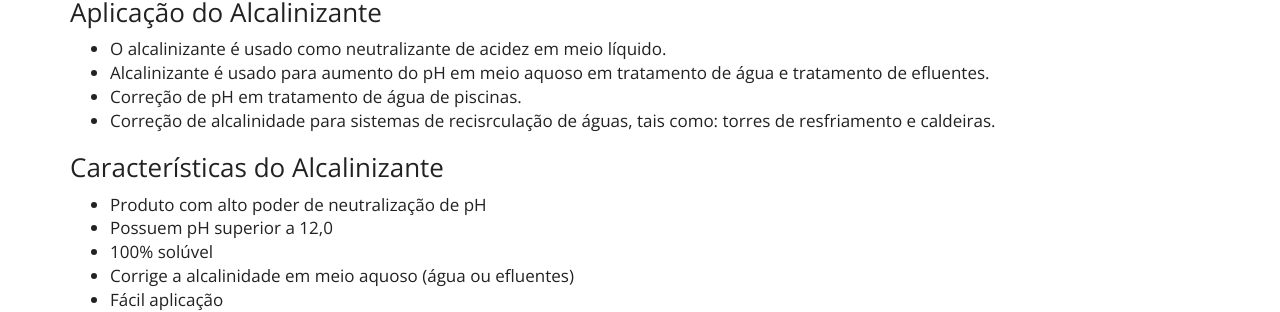
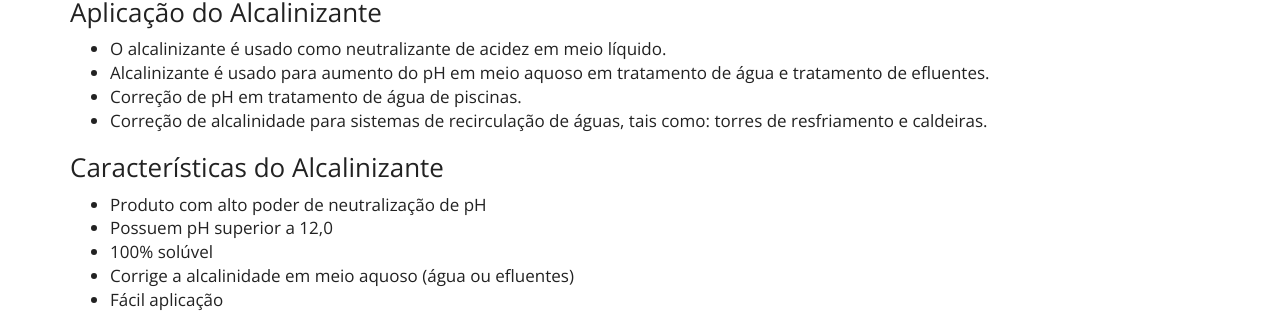
Before and after one commit to purewaterefluentes/purewaterefluentes.github.io, a Jekyll site: the page built from produtos/alcalinizante-corretor-ph.md, in a window 1280 px wide and 900 px high, scrolled down 453 px. Shown: the part 151-463 px from the top of the window. Built offline with Jekyll 4.4.1, drawn with Linux system fonts in a browser that asks for light colours; nearby versions of some CDN libraries; library files that are not in the unit come from our copies.

Commit message:
Update alcalinizante-corretor-ph.md

```diff
--- a/produtos/alcalinizante-corretor-ph.md
+++ b/produtos/alcalinizante-corretor-ph.md
@@ -18,7 +18,7 @@
 - O alcalinizante é usado como neutralizante de acidez em meio líquido.
 - Alcalinizante é usado para aumento do pH em meio aquoso em tratamento de água e tratamento de efluentes.
 - Correção de pH em tratamento de água de piscinas.
-- Correção de alcalinidade para sistemas de recisrculação de águas, tais como: torres de resfriamento e caldeiras.
+- Correção de alcalinidade para sistemas de recirculação de águas, tais como: torres de resfriamento e caldeiras.
 
 ### Características do Alcalinizante
 
```
